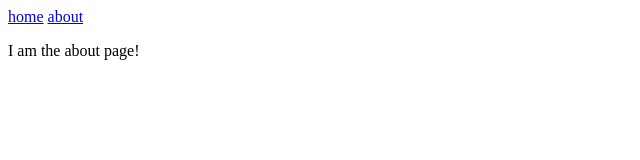
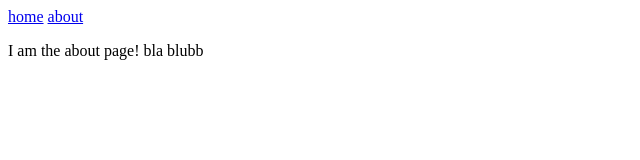
Before and after one commit to YinFromWuHanklan/js30, a SvelteKit app: page /about in a window 1280 px wide. Shown: the top 160 px of the page, without its empty margins (0-640 px from the left). Built offline with nearby package versions, Linux system fonts and the light colour scheme.

Commit message:
change stuff

```diff
--- a/src/routes/about/+page.svelte
+++ b/src/routes/about/+page.svelte
@@ -2,4 +2,4 @@
     console.log('hello');
 </script>
 
-<p>I am the about page!</p>
+<p>I am the about page! bla blubb</p>
```
